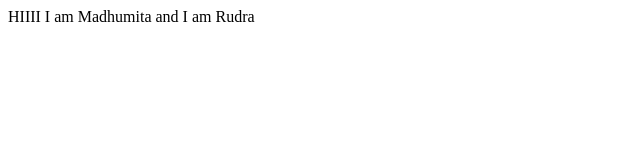
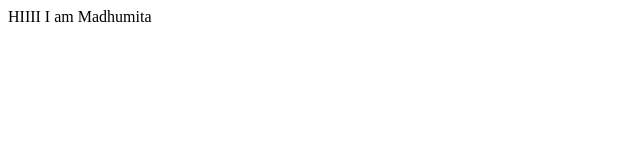
Before and after one commit to Madhumita0504/Innovations, a plain HTML site: page index.html in a window 1280 px wide. Shown: the whole page, without its empty margins (0-640 px from the left). Drawn offline with Linux system fonts and the light colour scheme.

Commit message:
Revert "added me"

```diff
--- a/index.html
+++ b/index.html
@@ -4,6 +4,6 @@
 	<title></title>
 </head>
 <body>
-HIIII I am Madhumita and I am Rudra
+HIIII I am Madhumita
 </body>
 </html>
```
